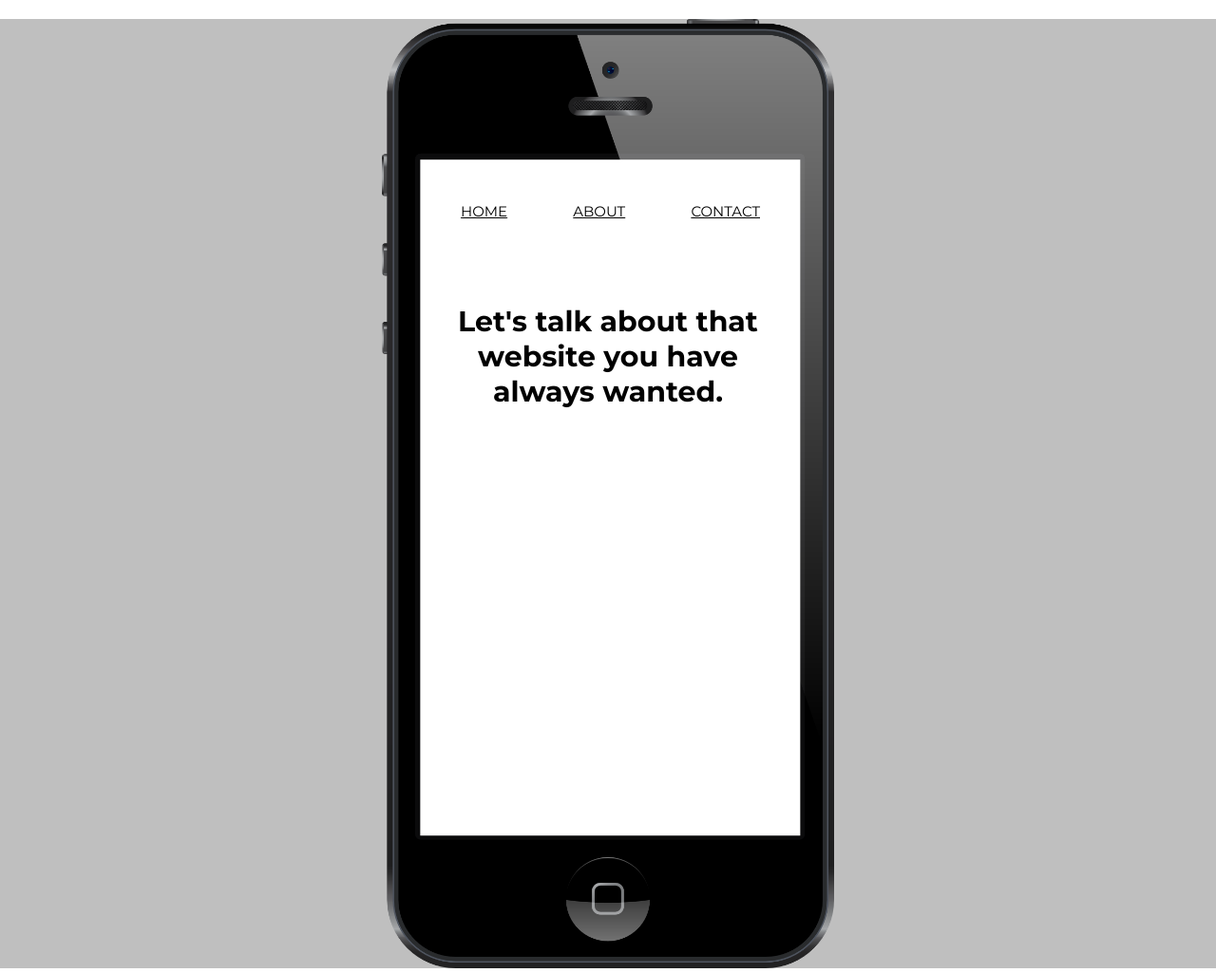
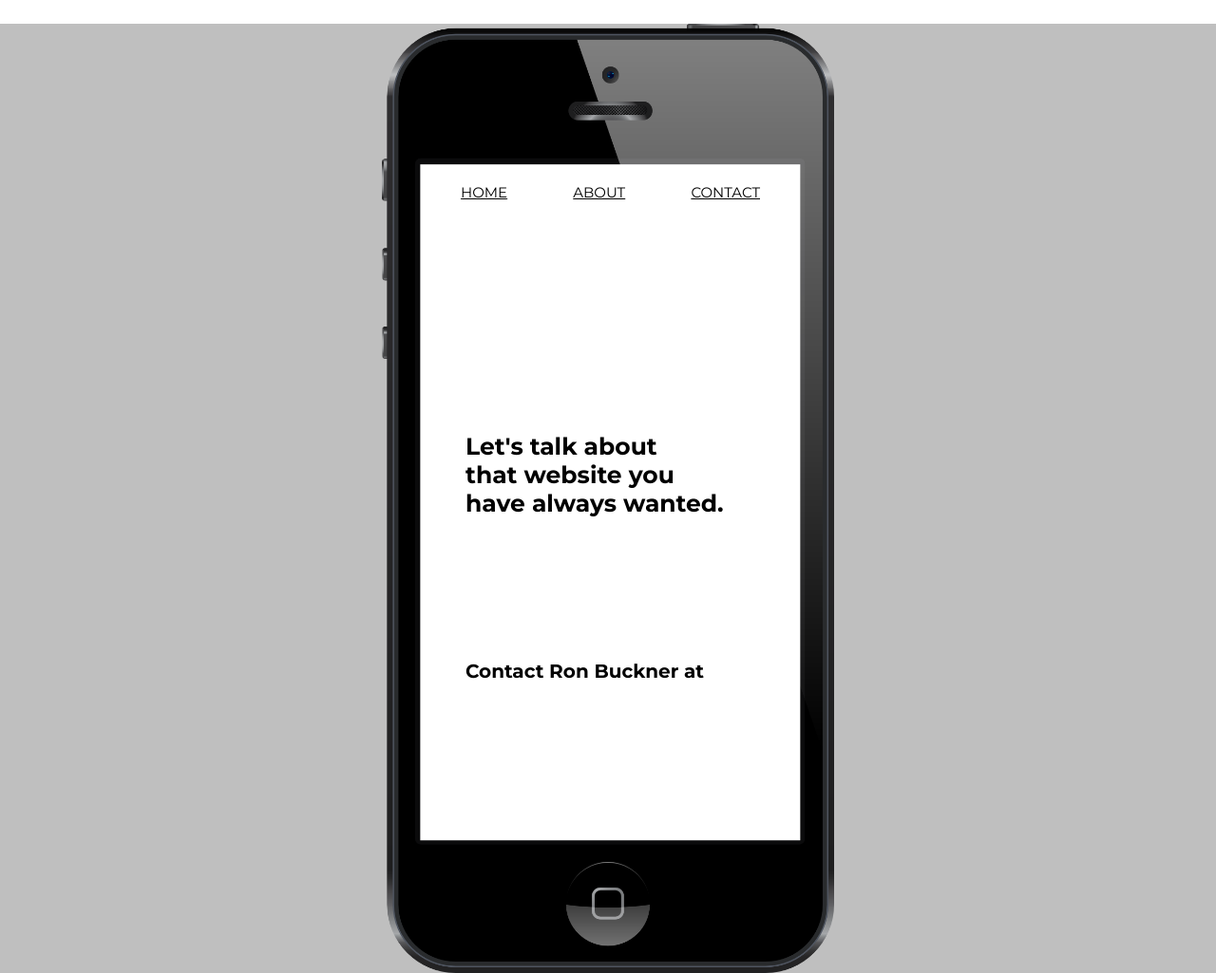
Before and after one commit to ronbuckner1109/wheresyoursite, a plain HTML site: page contact/index.html in a window 1280 px wide. Shown: the whole page at 95% size. Drawn offline with Linux system fonts and the light colour scheme; a web font is replaced by a local one.

Commit message:
contact page first good commit

```diff
--- a/contact/index.html
+++ b/contact/index.html
@@ -20,16 +20,17 @@
 				  		  <li><a href="contact/index.html">Contact</a></li>
 						</ul>
 			  		</nav>
-			  	</div>
-
-
-					<h1>Let's talk about that<br> website you have<br> always wanted.</span></h1>
-					</div>
-
-
-					</div>
- 				</div>
-      		</header>
+				</div>
+			</header>
+			<main>
+		  	  <section id="contactmid">
+				<div class="full-width">
+				  <h3>Let's talk about<br>that website you<br>have always wanted.</h3>
+				</div>
+		  	  </section>
+		  	  <section id="contactinfo">
+		  	  	<div class="full-width">
+		  	  		<h3>Contact Ron Buckner at</h3>
 
 
 
@@ -39,7 +40,12 @@
 
 
 
-      	</section>
+
+
+
+
+
+
 
     </body>
 </html>
--- a/css/main.css
+++ b/css/main.css
@@ -183,22 +183,33 @@ nav ul li a {
 	padding-top: 70px;
 }
 
+
+
+
+
+
 /***** CONTACT *****/
-
-/* font-family: 'Montserrat', sans-serif; */
 
 #contact {
 	background: url(../img/iphone.png);
 	background-color: #bfbfbf;
+	background-position: center;
 	background-repeat: no-repeat;
-	background-position: center;
-	background-size: contain;
+	background-size: contain, auto;
 	height: 1000px;
+}
 
+/* font-family: 'Montserrat', sans-serif; */
+
+/***** CONTACTLINKS *****/
+
+#contact nav{
+	height: 200px;
 }
 
 #contact nav {
-	padding: 175px 440px 0px 0px;
+	padding-top: 150px;
+	padding-right: 440px;
 }
 
 #contact nav ul li {
@@ -206,17 +217,32 @@ nav ul li a {
 }
 
 #contact nav ul li a {
+	color: #000000;
 	font-family: 'Montserrat', sans-serif;
 	font-size: 15px;
-	color: #000000;
-
 }
 
-#contact h1 {
+/***** CONTACT MIDDLE *****/
+
+#contactmid {
+	height: 400px;
+}
+
+#contactmid h3{
 	color: #000000;
 	font-family: 'Montserrat', sans-serif;
-	font-size: 30px;
-	padding: 300px 0px 440px 0px;
-	text-align: center;
+	font-size: 25px;
+	padding-left: 450px;
+}
 
+#contactinfo {
+	height: 400px;
 }
+
+#contactinfo h3{
+	color: #000000;
+	font-family: 'Montserrat', sans-serif;
+	font-size: 20px;
+	padding-left: 450px;
+	padding-top: 250px;
+}
```
